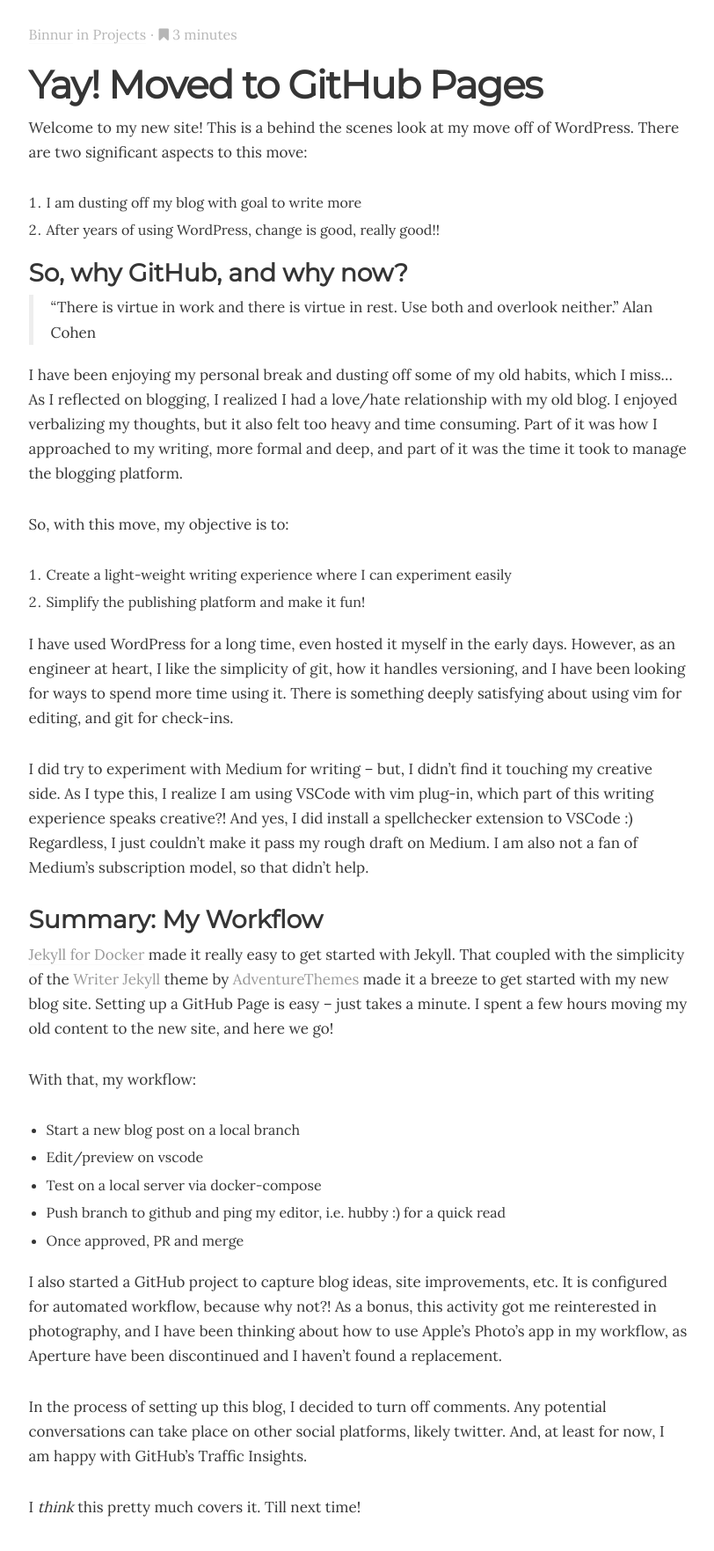
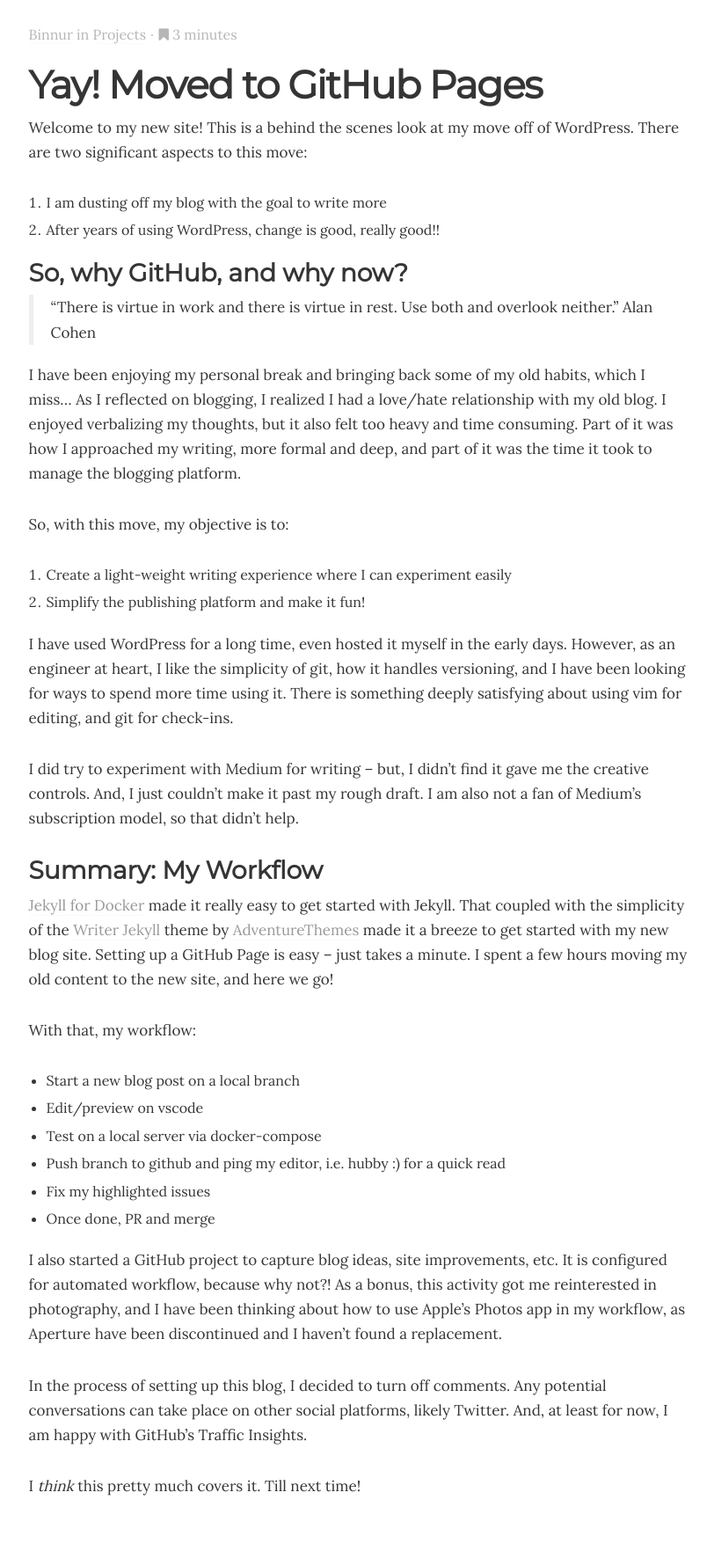
Before and after one commit to binnur/binnur.github.io, a Jekyll site: the page built from _posts/2019-07-12-moved.md, in a window 1280 px wide, cut to the strip 464-2336 px from the top of the page. Shown: the top 1763 px of the strip at 88% size, without its empty margins (233-1045 px from the left). Built offline with Jekyll 4.4.1, drawn with Linux system fonts in a browser that asks for light colours.

Commit message:
Fixes issue #1 - updated based on feedback

```diff
--- a/_posts/2019-07-12-moved.md
+++ b/_posts/2019-07-12-moved.md
@@ -14,7 +14,7 @@ square_related: recommend-mountain
 ---
 Welcome to my new site! This is a behind the scenes look at my move off of
 WordPress. There are two significant aspects to this move:
-1. I am dusting off my blog with goal to write more
+1. I am dusting off my blog with the goal to write more
 2. After years of using WordPress, change is good, really good!!
 
 ## So, why GitHub, and why now?
@@ -22,10 +22,10 @@ WordPress. There are two significant aspects to this move:
 neither."
 > Alan Cohen
 
-I have been enjoying my personal break and dusting off some of my old habits, which
+I have been enjoying my personal break and bringing back some of my old habits, which
 I miss... As I reflected on blogging, I realized I had a love/hate relationship
 with my old blog. I enjoyed verbalizing my thoughts, but it
-also felt too heavy and time consuming. Part of it was how I approached to my
+also felt too heavy and time consuming. Part of it was how I approached my
 writing, more formal and deep, and part of it was the time it took to manage the
 blogging platform.
 
@@ -39,10 +39,8 @@ versioning, and I have been looking for ways to spend more time using it. There
 satisfying about using vim for editing, and git for check-ins.
 
 I did try to experiment with Medium for writing -- but, I didn't find it
-touching my creative side. As I type this, I realize I am using VSCode with vim
-plug-in, which part of this writing experience speaks creative?! And yes, I did install
-a spellchecker extension to VSCode :) Regardless, I
-just couldn't make it pass my rough draft on Medium. I am also not a fan of
+gave me the creative controls. And, I
+just couldn't make it past my rough draft. I am also not a fan of
 Medium's subscription model, so that didn't help.
 
 ## Summary: My Workflow
@@ -58,16 +56,17 @@ With that, my workflow:
 * Edit/preview on vscode
 * Test on a local server via docker-compose
 * Push branch to github and ping my editor, i.e. hubby :) for a quick read
-* Once approved, PR and merge
+* Fix my highlighted issues
+* Once done, PR and merge
 
 I also started a GitHub project to capture blog ideas, site improvements, etc.
 It is configured for automated workflow, because why not?! As a bonus, this
 activity got me reinterested in photography, and I have been thinking about how to use
-Apple's Photo's app in my workflow, as Aperture have been discontinued and I haven't found a
+Apple's Photos app in my workflow, as Aperture have been discontinued and I haven't found a
 replacement.
 
 In the process of setting up this blog, I decided to turn off comments. Any
 potential conversations can take place on other social platforms, likely
-twitter. And, at least for now, I am happy with GitHub's Traffic Insights.
+Twitter. And, at least for now, I am happy with GitHub's Traffic Insights.
 
 I *think* this pretty much covers it. Till next time!
```
